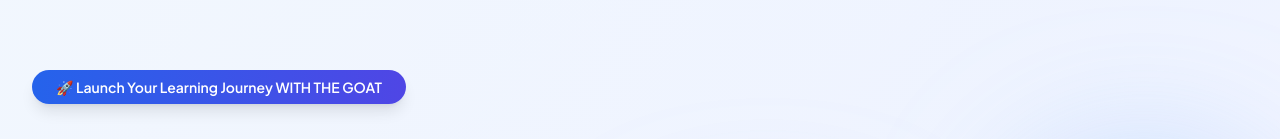
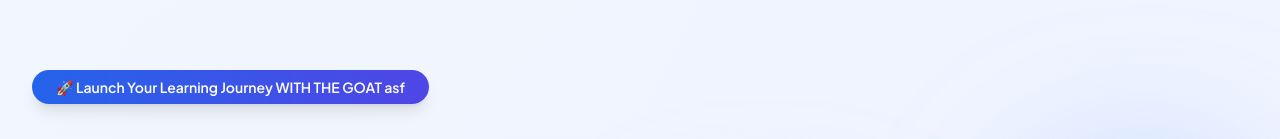
Before and after one commit to Acesoham/LMSapp, a React (Vite) app in the folder frontend/: page / in a window 1280 px wide. Shown: the part 134-273 px from the top of the page. Built offline with nearby package versions, Linux system fonts and the light colour scheme; no server answers; a web font is replaced by a local one.

Commit message:
checking

```diff
--- a/frontend/src/pages/Home.jsx
+++ b/frontend/src/pages/Home.jsx
@@ -16,7 +16,7 @@ const Home = () => {
             <div className="space-y-8 animate-slide-up">
               <div className="inline-block">
                 <span className="bg-gradient-to-r from-blue-600 to-indigo-600 text-white px-6 py-2 rounded-full text-sm font-semibold shadow-lg">
-                  🚀 Launch Your Learning Journey WITH THE GOAT
+                  🚀 Launch Your Learning Journey WITH THE GOAT asf
                 </span>
               </div>
 
```
